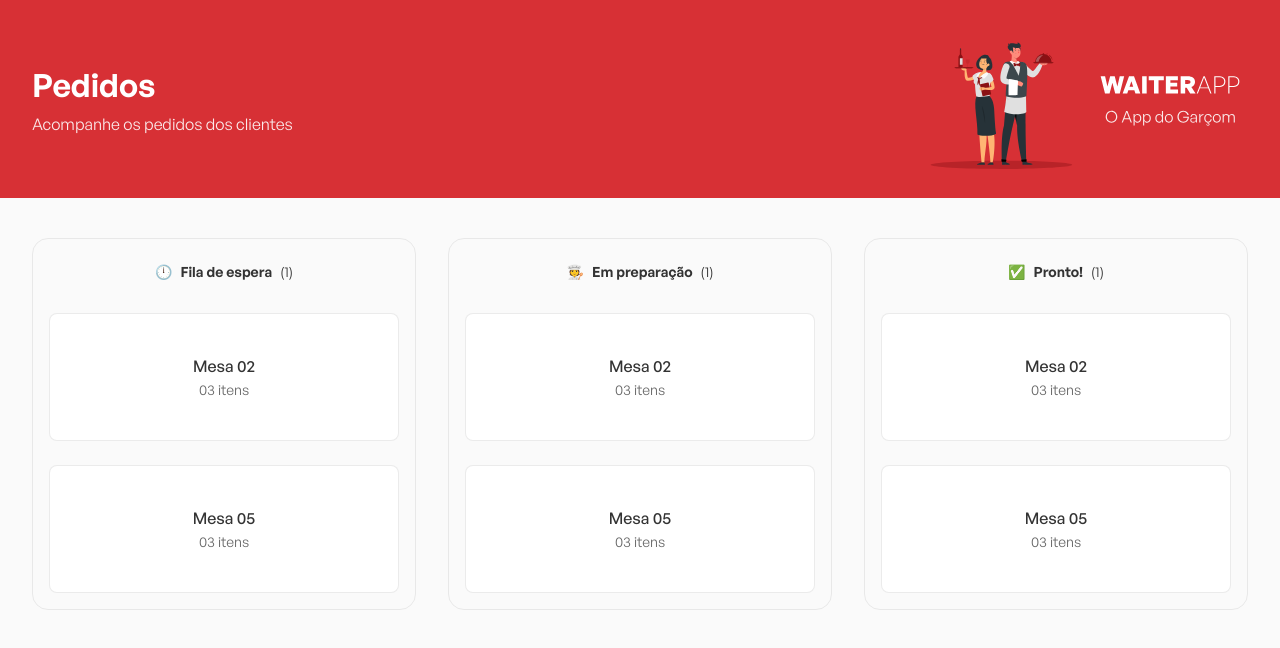
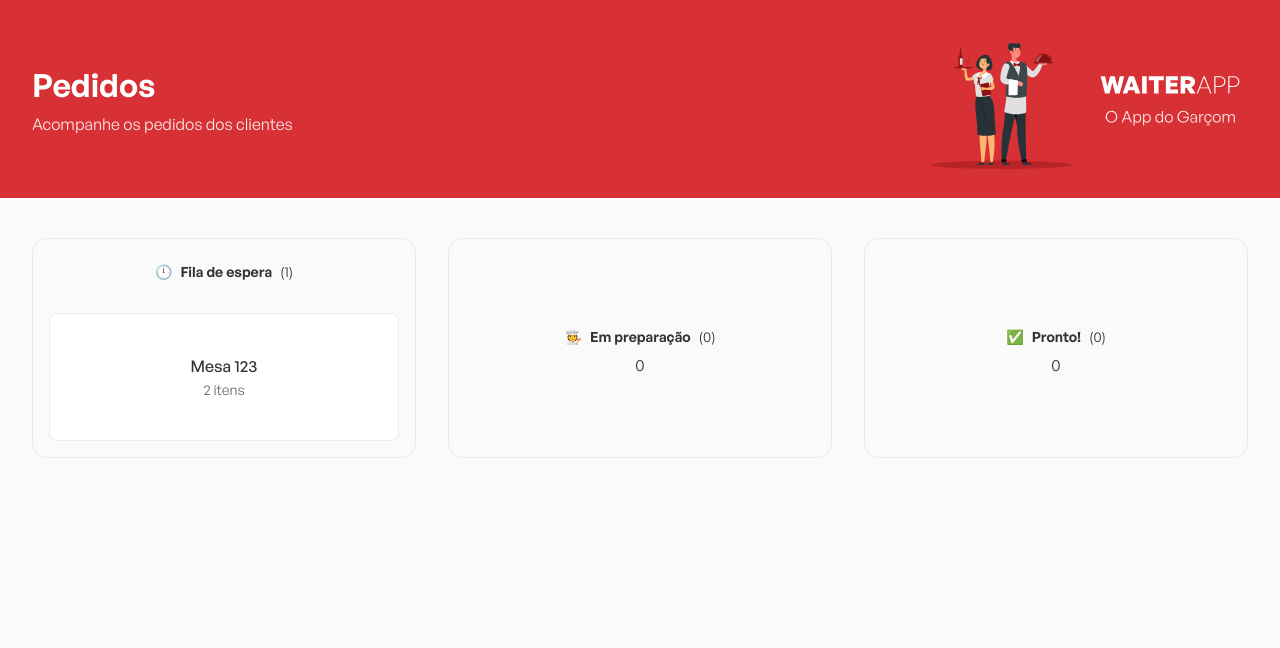
Before and after one commit to alex01sander/Waiter_App, a React (Vite) app in the folder fe/: page / in a window 1280 px wide. Shown: the top 648 px of the page. Built offline with nearby package versions, Linux system fonts and the light colour scheme.

Commit message:
feat: Add order functions and typing for Order interface

```diff
--- a/fe/src/components/Orders/index.tsx
+++ b/fe/src/components/Orders/index.tsx
@@ -1,7 +1,35 @@
+import { Order } from "../../types/Order";
 import { OrdersBoard } from "../OrdersBoard";
+
 import {  Container } from "./styles";
 
+const orders: Order[] = [{
+    "_id": "66510a9ee6de4917b463c185",
+    "table": "123",
+    "status": "WAITING",
+    "products": [
+        {
+            "product": {
+                "name": "Pizza Quatro Queijos",
+                "imagePath": "1715023697482-quatro-queijos.png",
+                "price": 20,  // Corrigir "Price" para "price"
 
+            },
+            "quantity": 2,
+            "_id": "66510a9ee6de4917b463c186"
+        },
+        {
+            "product": {
+                "name": "Pizza Quatro Queijos",
+                "imagePath": "1715023697482-quatro-queijos.png",
+                "price": 20,  // Corrigir "Price" para "price"
+
+            },
+            "quantity": 2,
+            "_id": "66510a9ee6de4917b463c186"
+        },
+    ]
+}];
 
 
 
@@ -11,14 +39,20 @@
             <OrdersBoard
                 icon="🕛"
                 title="Fila de espera"
+                orders={orders}
+
             />
+
             <OrdersBoard
             icon="🧑‍🍳"
             title="Em preparação"
+            orders={[]}
             />
+
             <OrdersBoard
             icon="✅"
             title="Pronto!"
+            orders={[]}
             />
 
         </Container>
--- a/fe/src/components/OrdersBoard/index.tsx
+++ b/fe/src/components/OrdersBoard/index.tsx
@@ -1,31 +1,33 @@
+import { Order } from "../../types/Order";
 import { Board, OrdersContainer } from "./styles";
 
-interface OrdersBoardProps{
-    icon: string,
-    title: string
+interface OrdersBoardProps {
+    icon: string;
+    title: string;
+    orders: Order[];
 }
 
-export function OrdersBoard(props:OrdersBoardProps ){
-    return(
-        <>
+export function OrdersBoard({ icon, title, orders }: OrdersBoardProps) {
+
+
+
+    return (
         <Board>
             <header>
-                <span>{props.icon}</span>
-                <strong>{props.title}</strong>
-                <span>(1)</span>
+                <span>{icon}</span>
+                <strong>{title}</strong>
+                <span>({orders.length})</span>
             </header>
-            <OrdersContainer>
-                <button type="button">
-                    <strong>Mesa 02</strong>
-                    <span>03 itens</span>
-                </button>
-                <button type="button">
-                    <strong>Mesa 05</strong>
-                    <span>03 itens</span>
-                </button>
-
+            {orders.length && (
+                <OrdersContainer>
+                {orders.map((order) => (
+                    <button type="button" key={order._id}>
+                        <strong>Mesa {order.table}</strong>
+                        <span>{order.products.length} itens</span>
+                    </button>
+                ))}
             </OrdersContainer>
+            )}
         </Board>
-        </>
-    )
+    );
 }
--- /dev/null
+++ b/fe/src/types/Order.ts
@@ -0,0 +1,15 @@
+export interface Order{
+    _id: string,
+    table: string,
+    status: string,
+    products: {
+    _id: string,
+    quantity: number,
+    product: {
+        name: string,
+        imagePath: string,
+        price: number,
+    }
+
+    }[];
+}
```
